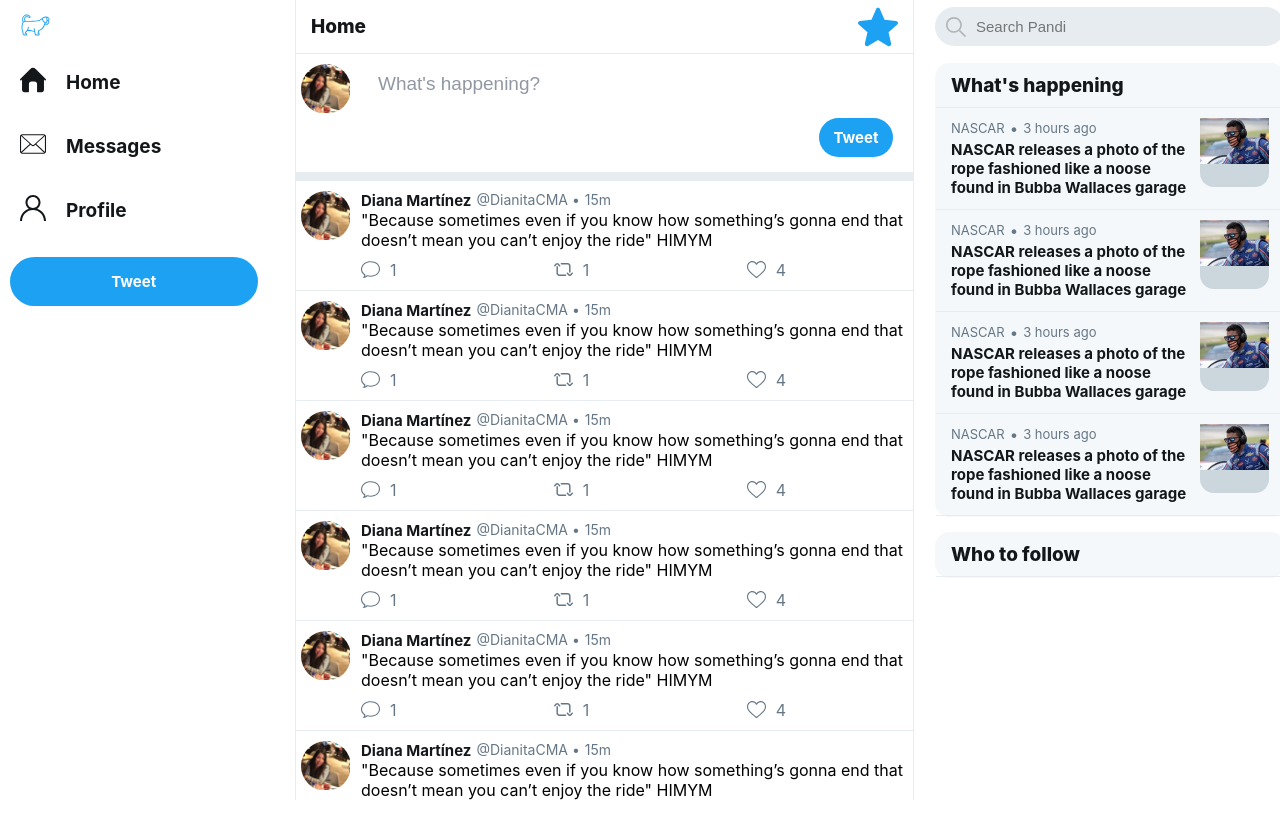
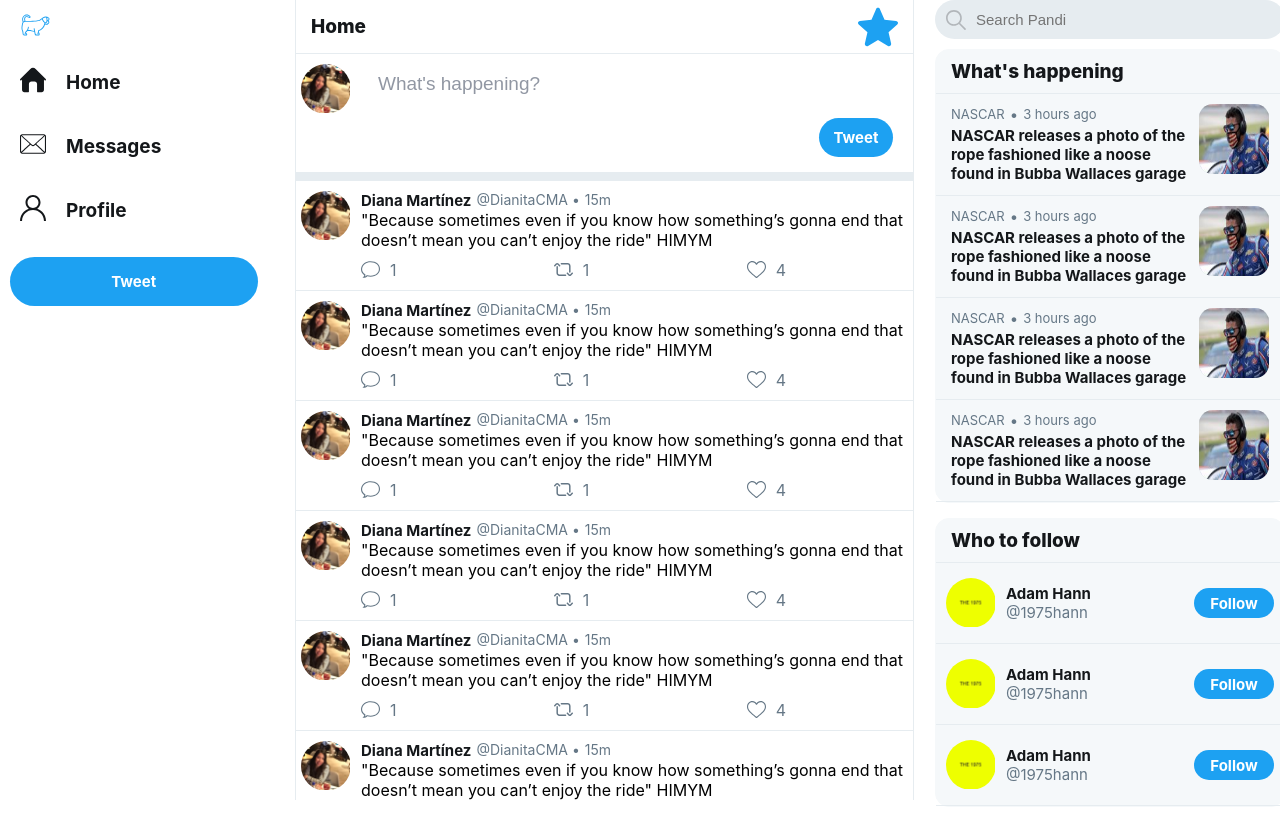
Before and after one commit to diballesteros/twitter-mock, a React (Create React App) app: page / in a window 1280 px wide. Before the commit the page ends 800 px from the top, so only its background shows below. Built offline with nearby package versions, Linux system fonts and the light colour scheme.

Commit message:
Happening content and follow content component adjustments

```diff
--- a/src/components/grouper/followContent/FollowContent.css
+++ b/src/components/grouper/followContent/FollowContent.css
@@ -6,4 +6,69 @@
     border-top: none;
     border-left: none;
     border-right: none;
+    padding: 15px 10px 15px 10px;
 }
+
+.followContent_container {
+    display: flex;
+    flex-direction: row;
+}
+
+.followContent_image {
+    display: flex;
+    flex-basis: 50px;
+    min-width: 50px;
+    height: 50px;
+    overflow: hidden;
+    border-radius: 50%;
+    margin-right: 10px;
+    flex-grow: 0;
+    position: relative;
+}
+
+.followContent_image img {
+    height: 49px;
+    width: 49px;
+    background-size: cover;
+    background-repeat: no-repeat;
+    background-position: center center;
+}
+
+.followContent_details {
+    display: flex;
+    justify-content: space-between;
+    flex-basis: 0px;
+    flex-grow: 1;
+    flex-direction: row;
+    align-items: center;
+    position: relative;
+}
+
+.followContent_user {
+    display: flex;
+    flex-direction: column;
+    outline-style: none;
+    text-decoration: none;
+    cursor: pointer;
+    flex-shrink: 1;
+    max-width: 100%;
+}
+
+.followContent_user-name {
+    color: rgb(20, 23, 26);
+    font-weight: bold;
+    font-size: 15px;
+    text-decoration: none;
+}
+
+.followContent_user-tag {
+    color: rgb(101, 119, 134);
+    font-weight: 400;
+    font-size: 15px;
+}
+
+.followContent_button {
+    width: 80px;
+    margin-left: 10px;
+    height: 30px;
+}
--- a/src/components/grouper/followContent/FollowContent.js
+++ b/src/components/grouper/followContent/FollowContent.js
@@ -1,8 +1,30 @@
 import React from 'react';
+import './FollowContent.css';
+import Nineteen from '../../../constants/img/1975.jpg';
+import Button from '../../button/Button';
 
 const FollowContent = ({grouperContent}) => (
     <div className="followContent">
-
+        <div className="followContent_container">
+            <div className="followContent_image">
+                <img src={Nineteen} alt="1975"></img>
+            </div>
+            <div className="followContent_details">
+                <a href="/#" className="followContent_user">
+                    <div className="followContent_user-text">
+                        <div className="followContent_user-name">
+                            <span>{grouperContent.user.name}</span>
+                        </div>
+                        <div className="followContent_user-tag">
+                            <span>{grouperContent.user.tag}</span>
+                        </div>
+                    </div>
+                </a>
+                <div className="followContent_button">
+                    <Button>Follow</Button>
+                </div>
+            </div>
+        </div>
     </div>
 );
 
--- a/src/components/grouper/happeningContent/HappeningContent.css
+++ b/src/components/grouper/happeningContent/HappeningContent.css
@@ -69,12 +69,8 @@
 
 .happeningContent_picture-container {
     position: relative;
-    width: 15%;
-    min-width: 69px;
-    min-height: 69px;
-    max-width: 98px;
-    max-height: 98px;
-    height: 15%;
+    height: 70px;
+    width: 70px;
     background-color: rgb(204, 214, 221);
     border-bottom-left-radius: 14px;
     border-bottom-right-radius: 14px;
@@ -89,7 +85,14 @@
     position: relative;
 }
 
-.happeningContent_picture-container div img {
+.happeningContent_picture-container img {
     height: 100%;
     width: 100%;
+    background-size: cover;
+    background-repeat: no-repeat;
+    background-position: center center;
+    border-bottom-left-radius: 14px;
+    border-bottom-right-radius: 14px;
+    border-top-left-radius: 14px;
+    border-top-right-radius: 14px;
 }
--- a/src/components/grouper/happeningContent/HappeningContent.js
+++ b/src/components/grouper/happeningContent/HappeningContent.js
@@ -22,9 +22,7 @@ const HappeningContent = ({ grouperContent }) => (
                 </div>
             </div>
             <div className="happeningContent_picture-container">
-                <div>
-                    <img src={nascarPicture} alt='trendingpicture'></img>
-                </div>
+                <img src={nascarPicture} alt='trendingpicture'></img>
             </div>
         </a>
     </div>
```
Also changed, not shown: src/constants/img/1975.jpg (added), 1 other file (tests, documents, lock files or other folders).
